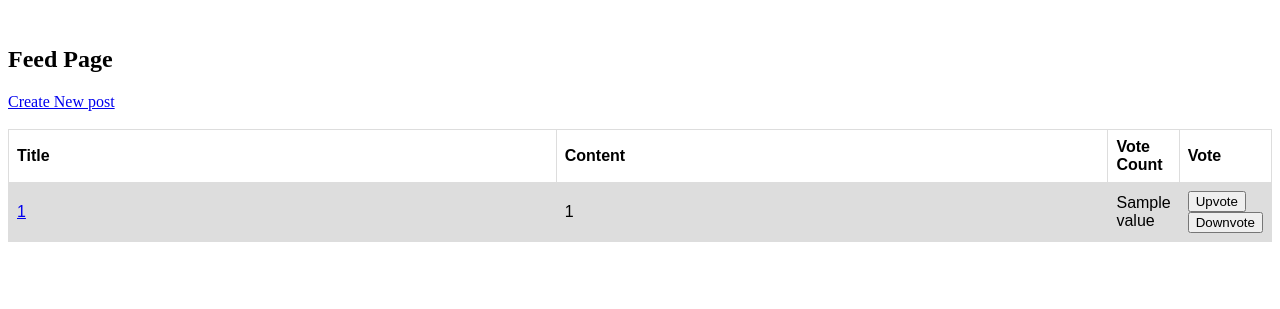
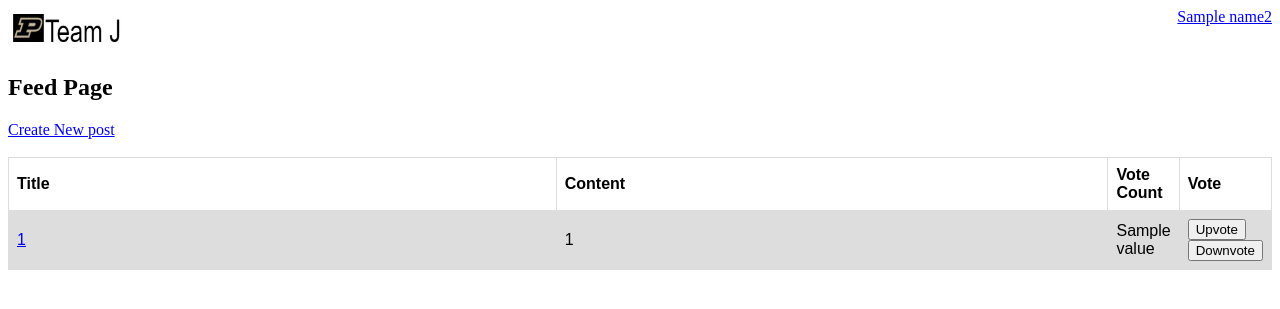
Before and after one commit to jojimmy1/Team-J-Project, a Flask app: template templates/view3.html in a window 1280 px wide. Shown: the top 309 px of the page. Run offline with Flask 2, Linux system fonts and the light colour scheme; the template is opened without the code that fills it: most values are stand-ins (such as "Sample title", 1, 10 or a date in 2020).

Commit message:
logo added

```diff
--- a/main.py
+++ b/main.py
@@ -123,11 +123,15 @@ def feedpage(hashedcode):
     # list of tuple
     id = id[0][2]
 
+    name1 = (c.execute("SELECT first_name,last_name from users WHERE userID = ?", (id,)).fetchall())
+    name2 = name1[0][0] + ' ' + name1[0][1]
+    print(name2)
+
     fetchall = (c.execute("SELECT title,content,post_id,vote_count from posts WHERE userID != ? ORDER BY create_time DESC", (id,)).fetchall())
     for element in (fetchall):
         db_dict.update({(element[0],element[2]): (element[1],element[3])})
     print(db_dict)
-    return flask.render_template('view3.html', data = db_dict, hashedcode = hashedcode)
+    return flask.render_template('view3.html', data = db_dict, hashedcode = hashedcode, name2 = name2)
 
 
 @app.route('/vote', methods=['POST'])
--- a/templates/view2.html
+++ b/templates/view2.html
@@ -51,9 +51,13 @@ $(document).ready(function() {
 <!-- </style> -->
 </head>
 <body>
+<a href="/{{hashedcode}}/feed">
+<img src="{{ url_for('static', filename='../styles/pic/logo.jpg') }}" alt="logo" style="width:120px;height:42px;">
+</a>
 <br>
 <h2>Profile Page</h2>
 <a href="/{{hashedcode}}/create">Create New post</a>
+
 <br><br>
 
 <table>
--- a/templates/view3.html
+++ b/templates/view3.html
@@ -74,12 +74,18 @@ $(document).ready(function() {
 {% endfor %}
 </head>
 <body>
+<a href="/{{hashedcode}}/feed">
+<img src="{{ url_for('static', filename='../styles/pic/logo.jpg') }}" alt="logo" style="width:120px;height:42px;">
+</a>
+<a href="/{{hashedcode}}/profile" style="float:right">{{name2}}</a>
 <br>
 <h2>Feed Page</h2>
 <a href="/{{hashedcode}}/create">Create New post</a>
+
 <br><br>
 
 <table>
+
   <tr>
 	<th>Title</th>
     <th>Content</th>
```
Also changed, not shown: data/database.db, styles/pic/logo.jpg (added).
